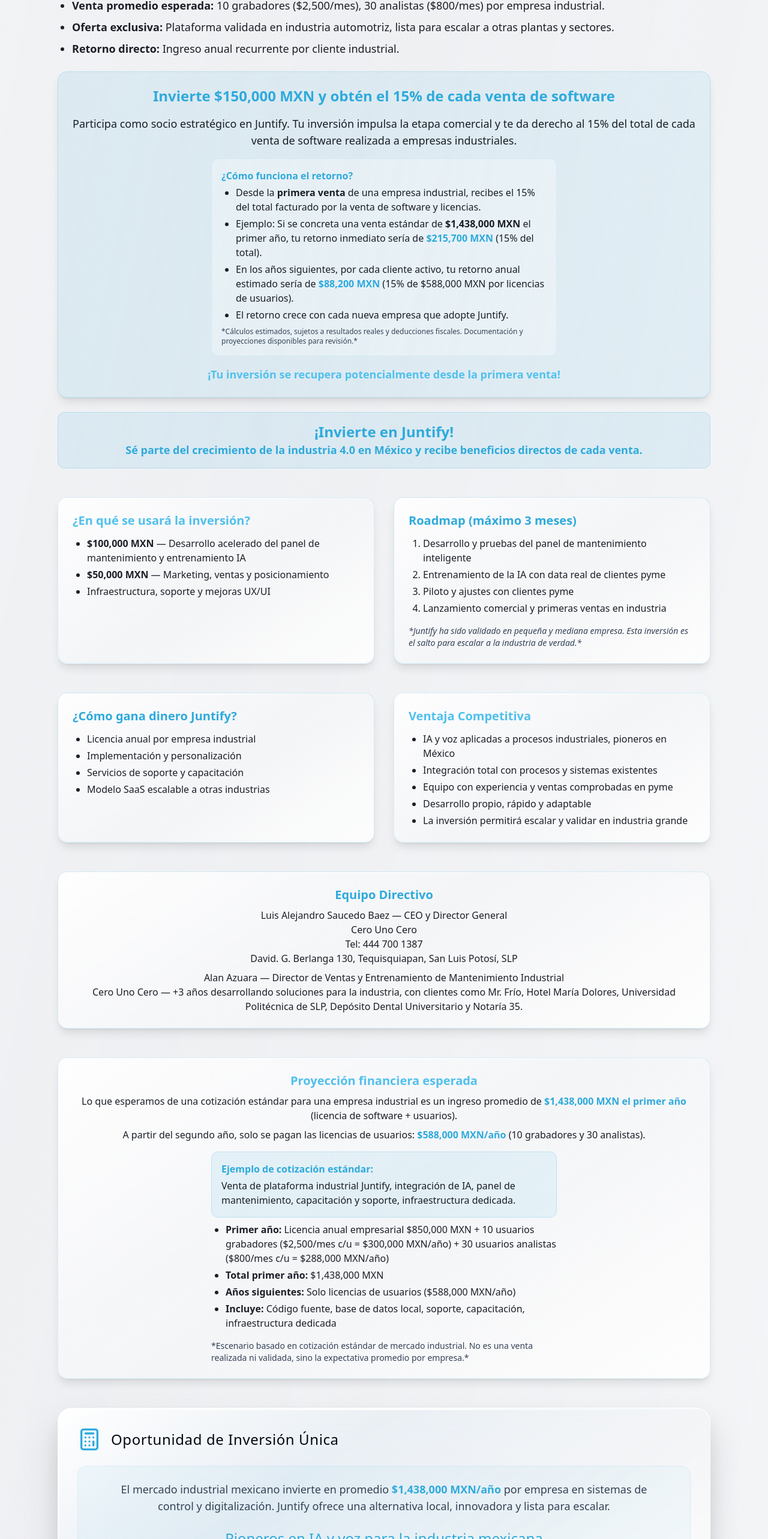
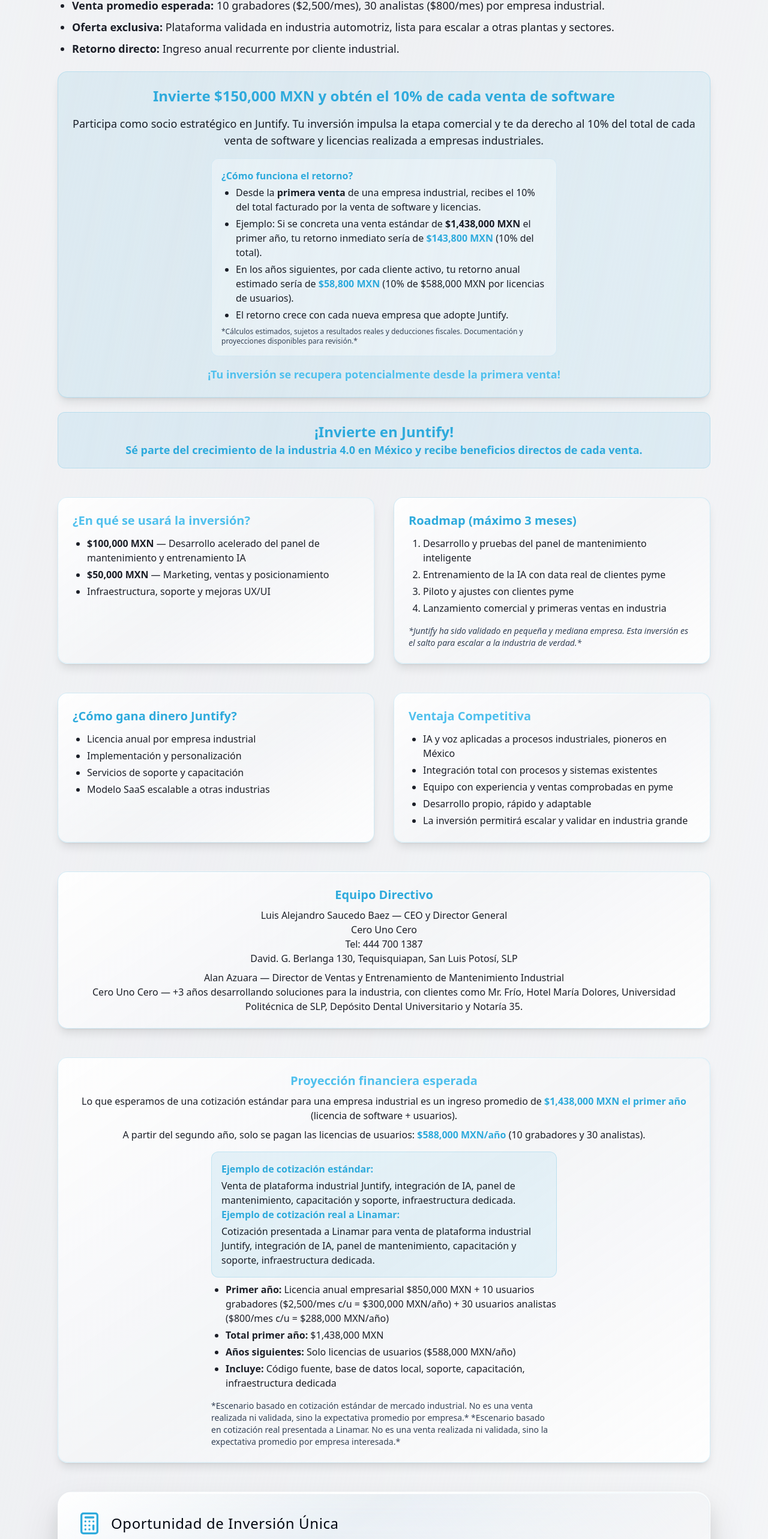
Before and after one commit to alecsiomatiko/junta-ia-automata-18, a React (Vite) app: page / in a window 1280 px wide. Shown: the part 3613-6179 px from the top of the page at 60% size. Built offline with nearby package versions, Linux system fonts and the light colour scheme.

Commit message:
blablssa

```diff
--- a/src/pages/Index.tsx
+++ b/src/pages/Index.tsx
@@ -450,14 +450,14 @@ const Index = () => {
           </ul>
           {/* Oportunidad de inversión */}
             <div className="mt-8 p-6 rounded-2xl bg-gradient-to-r from-primary/10 to-accent/10 border border-primary/20 shadow-lg text-center space-y-4">
-            <div className="text-2xl font-bold text-primary">Invierte $150,000 MXN y obtén el 15% de cada venta de software</div>
-            <div className="text-lg text-foreground/90">Participa como socio estratégico en Juntify. Tu inversión impulsa la etapa comercial y te da derecho al 15% del total de cada venta de software realizada a empresas industriales.</div>
+              <div className="text-2xl font-bold text-primary">Invierte $150,000 MXN y obtén el 10% de cada venta de software</div>
+              <div className="text-lg text-foreground/90">Participa como socio estratégico en Juntify. Tu inversión impulsa la etapa comercial y te da derecho al 10% del total de cada venta de software y licencias realizada a empresas industriales.</div>
               <div className="bg-white/30 rounded-xl p-4 border border-primary/10 text-left max-w-xl mx-auto">
                 <div className="font-semibold text-primary mb-1">¿Cómo funciona el retorno?</div>
                 <ul className="list-disc pl-6 text-base text-foreground/90 space-y-1">
-                <li>Desde la <span className="font-bold">primera venta</span> de una empresa industrial, recibes el 15% del total facturado por la venta de software y licencias.</li>
-                <li>Ejemplo: Si se concreta una venta estándar de <span className="font-bold">$1,438,000 MXN</span> el primer año, tu retorno inmediato sería de <span className="font-bold text-primary">$215,700 MXN</span> (15% del total).</li>
-                <li>En los años siguientes, por cada cliente activo, tu retorno anual estimado sería de <span className="font-bold text-primary">$88,200 MXN</span> (15% de $588,000 MXN por licencias de usuarios).</li>
+                  <li>Desde la <span className="font-bold">primera venta</span> de una empresa industrial, recibes el 10% del total facturado por la venta de software y licencias.</li>
+                  <li>Ejemplo: Si se concreta una venta estándar de <span className="font-bold">$1,438,000 MXN</span> el primer año, tu retorno inmediato sería de <span className="font-bold text-primary">$143,800 MXN</span> (10% del total).</li>
+                  <li>En los años siguientes, por cada cliente activo, tu retorno anual estimado sería de <span className="font-bold text-primary">$58,800 MXN</span> (10% de $588,000 MXN por licencias de usuarios).</li>
                   <li>El retorno crece con cada nueva empresa que adopte Juntify.</li>
                 </ul>
                 <div className="mt-2 text-xs text-muted-foreground">*Cálculos estimados, sujetos a resultados reales y deducciones fiscales. Documentación y proyecciones disponibles para revisión.*</div>
@@ -543,6 +543,8 @@ const Index = () => {
               <div className="bg-gradient-to-r from-primary/10 to-accent/10 p-4 rounded-xl border border-primary/20 mb-2">
                 <div className="font-semibold text-primary mb-1">Ejemplo de cotización estándar:</div>
                 <div className="text-foreground/90">Venta de plataforma industrial Juntify, integración de IA, panel de mantenimiento, capacitación y soporte, infraestructura dedicada.</div>
+                  <div className="font-semibold text-primary mb-1">Ejemplo de cotización real a Linamar:</div>
+                  <div className="text-foreground/90">Cotización presentada a Linamar para venta de plataforma industrial Juntify, integración de IA, panel de mantenimiento, capacitación y soporte, infraestructura dedicada.</div>
               </div>
               <ul className="list-disc pl-6 text-base text-foreground/90 space-y-1">
                 <li><span className="font-bold">Primer año:</span> Licencia anual empresarial $850,000 MXN + 10 usuarios grabadores ($2,500/mes c/u = $300,000 MXN/año) + 30 usuarios analistas ($800/mes c/u = $288,000 MXN/año)</li>
@@ -552,6 +554,7 @@ const Index = () => {
               </ul>
               <div className="mt-4 text-sm text-muted-foreground">
                 *Escenario basado en cotización estándar de mercado industrial. No es una venta realizada ni validada, sino la expectativa promedio por empresa.*
+                  *Escenario basado en cotización real presentada a Linamar. No es una venta realizada ni validada, sino la expectativa promedio por empresa interesada.*
               </div>
             </div>
           </div>
@@ -575,8 +578,7 @@ const Index = () => {
                   size="lg"
                   className="bg-gradient-to-r from-primary to-primary-glow hover:from-primary-glow hover:to-primary text-lg px-16 py-6 text-white font-medium shadow-xl transition-all duration-300 transform hover:scale-105"
                   onClick={() => {
-                    const message = "JUNTIFY - PROPUESTA DE INVERSIÓN PARA MARIO HERNÁNDEZ - ALAN AZUARA - OPORTUNIDAD DE INVERSIÓN: $150,000 MXN solicitados - ¡Interesado en esta oportunidad de inversión en Juntify! - Mario Hernández";
-                    const whatsappUrl = `https://wa.me/5214448481209?text=${encodeURIComponent(message.replace('Mario Hernández', 'Alan Azuara'))}`;
+                    const whatsappUrl = `https://wa.me/5214448481209?text=${encodeURIComponent('JUNTIFY - PROPUESTA DE INVERSIÓN PARA ALAN AZUARA - OPORTUNIDAD DE INVERSIÓN: $150,000 MXN solicitados - ¡Interesado en esta oportunidad de inversión en Juntify! - Alan Azuara')}`;
                     window.open(whatsappUrl, '_blank');
                   }}
                 >
```
Lines whose indentation alone changed are shown as unchanged.
